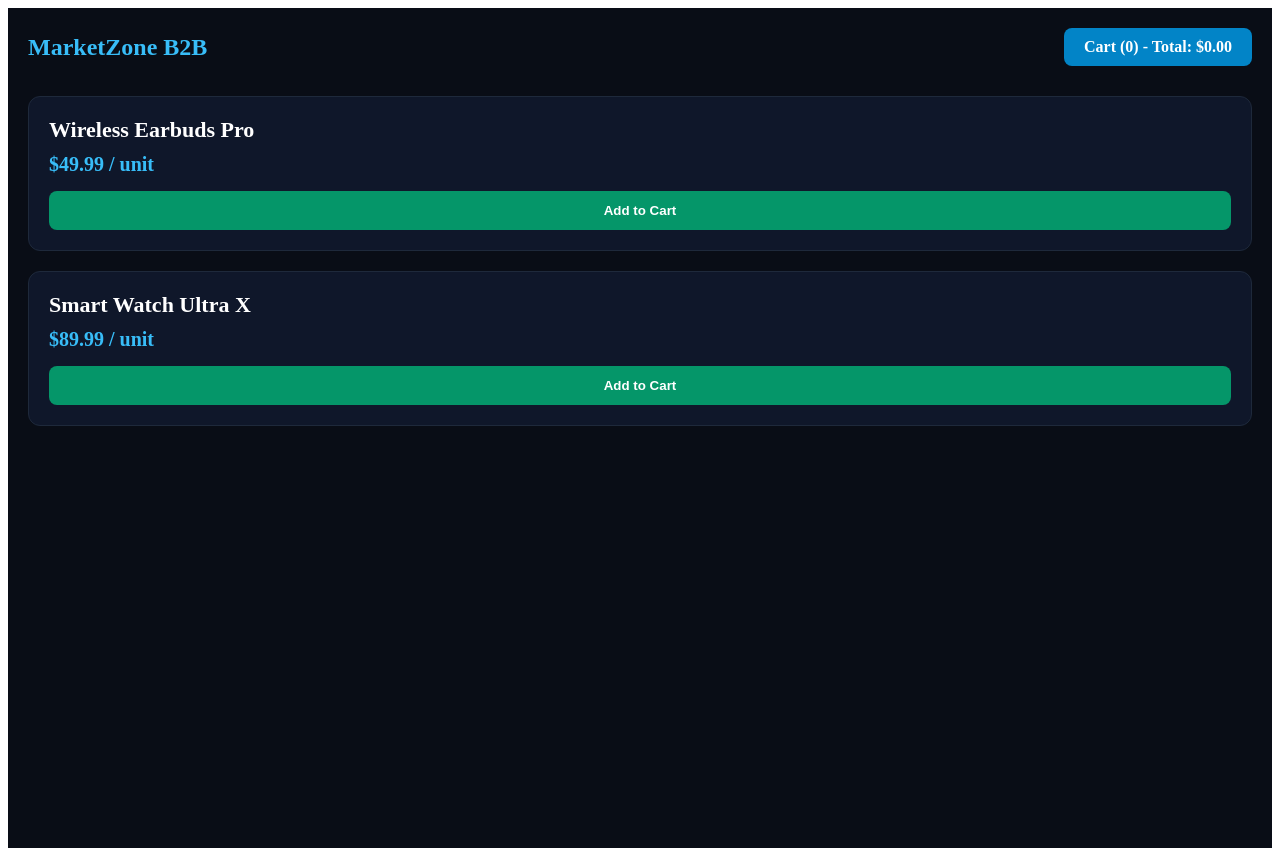
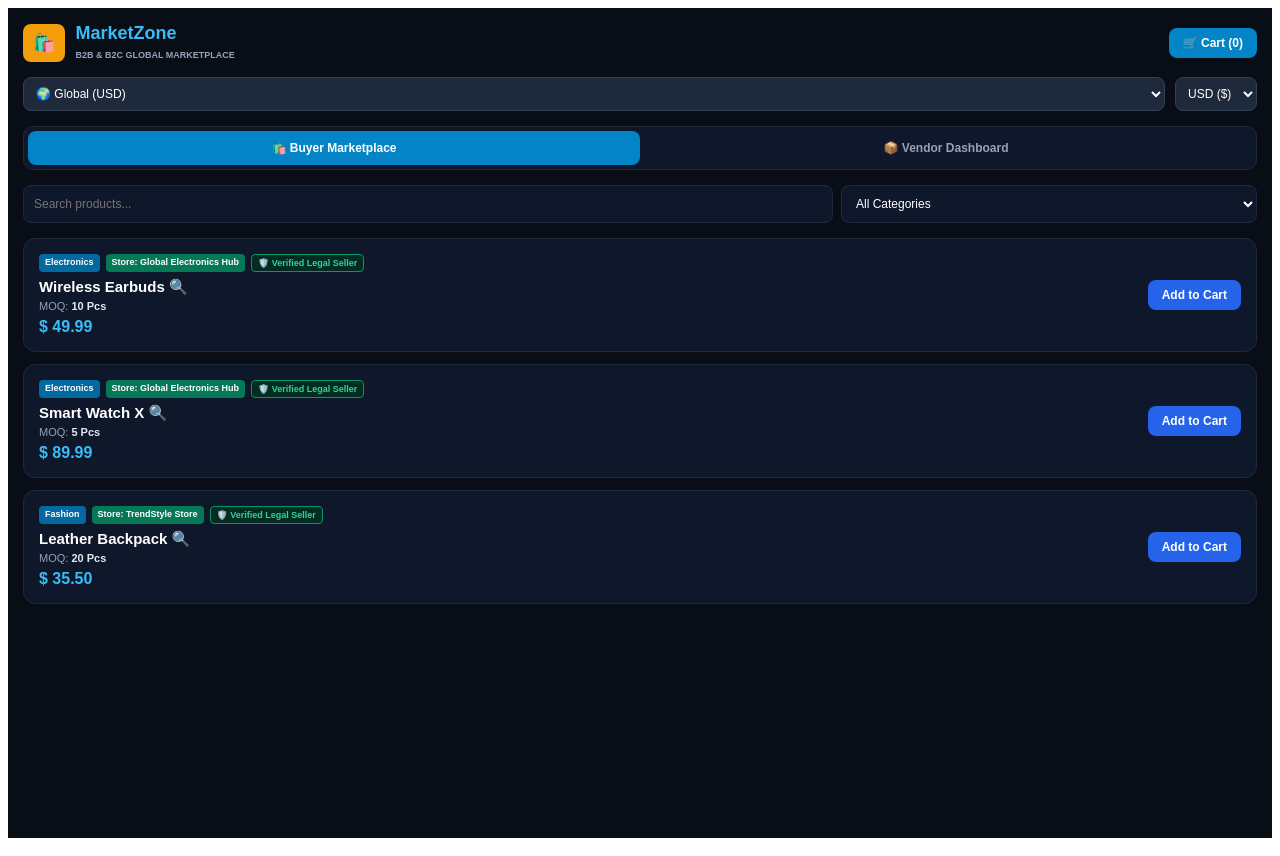
Before and after one commit to pateljabir786/MarketZone-Core, a Next.js app: page / in a window 1280 px wide. Built offline with nearby package versions, Linux system fonts and the light colour scheme.

Commit message:
Update page.js

```diff
--- a/app/page.js
+++ b/app/page.js
@@ -2,33 +2,119 @@
 import { useState } from 'react';
 
 export default function MarketZoneApp() {
+  const [region, setRegion] = useState('Global (USD)');
+  const [cur, setCur] = useState('USD');
+  const [activeTab, setActiveTab] = useState('buyer');
+  const [searchQuery, setSearchQuery] = useState('');
+  const [selectedCategory, setSelectedCategory] = useState('All');
+  const [cart, setCart] = useState([]);
+
   const [prods] = useState([
-    { id: 1, name: 'Wireless Earbuds Pro', price: 49.99 },
-    { id: 2, name: 'Smart Watch Ultra X', price: 89.99 }
+    { id: 1, name: 'Wireless Earbuds', price: 49.99, cat: 'Electronics', store: 'Global Electronics Hub', moq: '10 Pcs' },
+    { id: 2, name: 'Smart Watch X', price: 89.99, cat: 'Electronics', store: 'Global Electronics Hub', moq: '5 Pcs' },
+    { id: 3, name: 'Leather Backpack', price: 35.50, cat: 'Fashion', store: 'TrendStyle Store', moq: '20 Pcs' }
   ]);
 
+  const sym = { USD: '$', ZAR: 'R', INR: '₹', EUR: '€', AED: 'AED', SAR: 'SAR' };
+  const rt = { USD: 1, ZAR: 18.5, INR: 83, EUR: 0.92, AED: 3.67, SAR: 3.75 };
+  const conv = (p) => (p * rt[cur]).toFixed(2);
+
+  const filteredProds = prods.filter(item => {
+    const matchesSearch = item.name.toLowerCase().includes(searchQuery.toLowerCase());
+    const matchesCat = selectedCategory === 'All' || item.cat === selectedCategory;
+    return matchesSearch && matchesCat;
+  });
+
+  const totalQty = cart.reduce((a, b) => a + b.qty, 0);
+
   return (
-    <div style={{ backgroundColor: '#090d16', minHeight: '100vh', color: '#fff', padding: '20px' }}>
-      {/* અસલ લુક વાળું હેડર */}
-      <header style={{ display: 'flex', justifyContent: 'space-between', alignItems: 'center', marginBottom: '30px' }}>
-        <h1 style={{ color: '#38bdf8', fontSize: '24px', margin: 0 }}>MarketZone B2B</h1>
-        <div style={{ backgroundColor: '#0284c7', padding: '10px 20px', borderRadius: '8px', fontWeight: 'bold' }}>
-          Cart (0) - Total: $0.00
+    <div style={{ backgroundColor: '#090d16', minHeight: '100vh', color: '#fff', fontFamily: 'sans-serif', padding: '15px' }}>
+
+      {/* Top Header */}
+      <div style={{ display: 'flex', justifyContent: 'space-between', alignItems: 'center', marginBottom: '15px', flexWrap: 'wrap', gap: '10px' }}>
+        <div style={{ display: 'flex', alignItems: 'center', gap: '10px' }}>
+          <div style={{ backgroundColor: '#f59e0b', padding: '8px 10px', borderRadius: '8px', fontSize: '18px' }}>🛍️</div>
+          <div>
+            <h1 style={{ fontSize: '18px', fontWeight: 'bold', color: '#38bdf8', margin: 0 }}>MarketZone</h1>
+            <span style={{ fontSize: '9px', color: '#94a3b8', fontWeight: 'bold', textTransform: 'uppercase' }}>B2B & B2C GLOBAL MARKETPLACE</span>
+          </div>
         </div>
-      </header>
+        <div style={{ backgroundColor: '#0284c7', padding: '8px 14px', borderRadius: '8px', fontWeight: 'bold', fontSize: '12px', cursor: 'pointer' }}>
+          🛒 Cart ({totalQty})
+        </div>
+      </div>
 
-      {/* પ્રોડક્ટ કાર્ડ્સ (જેમ હતા તેમ) */}
-      <div style={{ display: 'flex', flexDirection: 'column', gap: '20px' }}>
-        {prods.map(p => (
-          <div key={p.id} style={{ backgroundColor: '#0f172a', padding: '20px', borderRadius: '12px', border: '1px solid #1e293b' }}>
-            <h2 style={{ margin: '0 0 10px 0', fontSize: '22px' }}>{p.name}</h2>
-            <p style={{ color: '#38bdf8', fontSize: '20px', fontWeight: 'bold', margin: '0 0 15px 0' }}>${p.price} / unit</p>
-            <button style={{ backgroundColor: '#059669', color: '#fff', border: 'none', padding: '12px 20px', borderRadius: '8px', cursor: 'pointer', width: '100%', fontWeight: 'bold' }}>
-              Add to Cart
-            </button>
+      {/* Region & Currency Selector Bar */}
+      <div style={{ display: 'flex', gap: '10px', marginBottom: '15px' }}>
+        <select value={region} onChange={(e) => { setRegion(e.target.value); if(e.target.value.includes('South Africa')) setCur('ZAR'); else if(e.target.value.includes('India')) setCur('INR'); else setCur('USD'); }} style={{ flex: 1, padding: '8px', borderRadius: '8px', backgroundColor: '#1e293b', color: '#fff', border: '1px solid #334155', fontSize: '12px' }}>
+          <option>🌍 Global (USD)</option>
+          <option>🇿🇦 South Africa</option>
+          <option>🇮🇳 India</option>
+        </select>
+        <select value={cur} onChange={(e) => setCur(e.target.value)} style={{ padding: '8px', borderRadius: '8px', backgroundColor: '#1e293b', color: '#fff', border: '1px solid #334155', fontSize: '12px' }}>
+          <option value="USD">USD ($)</option>
+          <option value="ZAR">ZAR (R)</option>
+          <option value="INR">INR (₹)</option>
+        </select>
+      </div>
+
+      {/* Navigation Tabs */}
+      <div style={{ display: 'flex', backgroundColor: '#0f172a', padding: '4px', borderRadius: '10px', border: '1px solid #1e293b', marginBottom: '15px' }}>
+        <button onClick={() => setActiveTab('buyer')} style={{ flex: 1, padding: '10px', borderRadius: '8px', fontWeight: 'bold', fontSize: '12px', backgroundColor: activeTab === 'buyer' ? '#0284c7' : 'transparent', color: activeTab === 'buyer' ? '#fff' : '#94a3b8', border: 'none', cursor: 'pointer' }}>
+          🛍️ Buyer Marketplace
+        </button>
+        <button onClick={() => setActiveTab('vendor')} style={{ flex: 1, padding: '10px', borderRadius: '8px', fontWeight: 'bold', fontSize: '12px', backgroundColor: activeTab === 'vendor' ? '#059669' : 'transparent', color: activeTab === 'vendor' ? '#fff' : '#94a3b8', border: 'none', cursor: 'pointer' }}>
+          📦 Vendor Dashboard
+        </button>
+      </div>
+
+      {/* Buyer Marketplace View */}
+      {activeTab === 'buyer' && (
+        <div>
+          {/* Search & Category Filter */}
+          <div style={{ display: 'flex', gap: '8px', marginBottom: '15px' }}>
+            <input
+              type="text"
+              placeholder="Search products..."
+              value={searchQuery}
+              onChange={(e) => setSearchQuery(e.target.value)}
+              style={{ flex: 2, padding: '10px', borderRadius: '8px', border: '1px solid #1e293b', backgroundColor: '#0f172a', color: '#fff', fontSize: '12px', outline: 'none' }}
+            />
+            <select value={selectedCategory} onChange={(e) => setSelectedCategory(e.target.value)} style={{ flex: 1, padding: '10px', borderRadius: '8px', border: '1px solid #1e293b', backgroundColor: '#0f172a', color: '#fff', fontSize: '12px' }}>
+              <option value="All">All Categories</option>
+              <option value="Electronics">Electronics</option>
+              <option value="Fashion">Fashion</option>
+            </select>
           </div>
-        ))}
-      </div>
+
+          {/* Product Cards List */}
+          <div style={{ display: 'flex', flexDirection: 'column', gap: '12px' }}>
+            {filteredProds.map(p => (
+              <div key={p.id} style={{ backgroundColor: '#0f172a', border: '1px solid #1e293b', padding: '15px', borderRadius: '12px', display: 'flex', justifyContent: 'space-between', alignItems: 'center' }}>
+                <div>
+                  <div style={{ display: 'flex', gap: '6px', marginBottom: '6px', flexWrap: 'wrap' }}>
+                    <span style={{ fontSize: '9px', backgroundColor: '#0369a1', padding: '3px 6px', borderRadius: '4px', fontWeight: 'bold' }}>{p.cat}</span>
+                    <span style={{ fontSize: '9px', backgroundColor: '#047857', padding: '3px 6px', borderRadius: '4px', fontWeight: 'bold' }}>Store: {p.store}</span>
+                    <span style={{ fontSize: '9px', backgroundColor: '#022c22', border: '1px solid #059669', color: '#34d399', padding: '3px 6px', borderRadius: '4px', fontWeight: 'bold' }}>🛡️ Verified Legal Seller</span>
+                  </div>
+                  <h3 style={{ fontSize: '15px', fontWeight: 'bold', margin: '0 0 4px 0', color: '#fff' }}>{p.name} 🔍</h3>
+                  <p style={{ fontSize: '11px', color: '#94a3b8', margin: '0 0 6px 0' }}>MOQ: <strong style={{ color: '#e2e8f0' }}>{p.moq}</strong></p>
+                  <p style={{ fontSize: '16px', fontWeight: 'bold', color: '#38bdf8', margin: 0 }}>{sym[cur]} {conv(p.price)}</p>
+                </div>
+                <button onClick={() => setCart([...cart, { ...p, qty: 1 }])} style={{ backgroundColor: '#2563eb', color: '#fff', border: 'none', padding: '8px 14px', borderRadius: '8px', fontWeight: 'bold', cursor: 'pointer', fontSize: '12px', height: 'fit-content' }}>
+                  Add to Cart
+                </button>
+              </div>
+            ))}
+          </div>
+        </div>
+      )}
+
+      {activeTab === 'vendor' && (
+        <div style={{ textAlign: 'center', padding: '40px', backgroundColor: '#0f172a', borderRadius: '12px', border: '1px solid #1e293b', color: '#94a3b8', fontSize: '13px' }}>
+          Vendor Store & KYC Management Dashboard Active.
+        </div>
+      )}
     </div>
   );
 }
```
